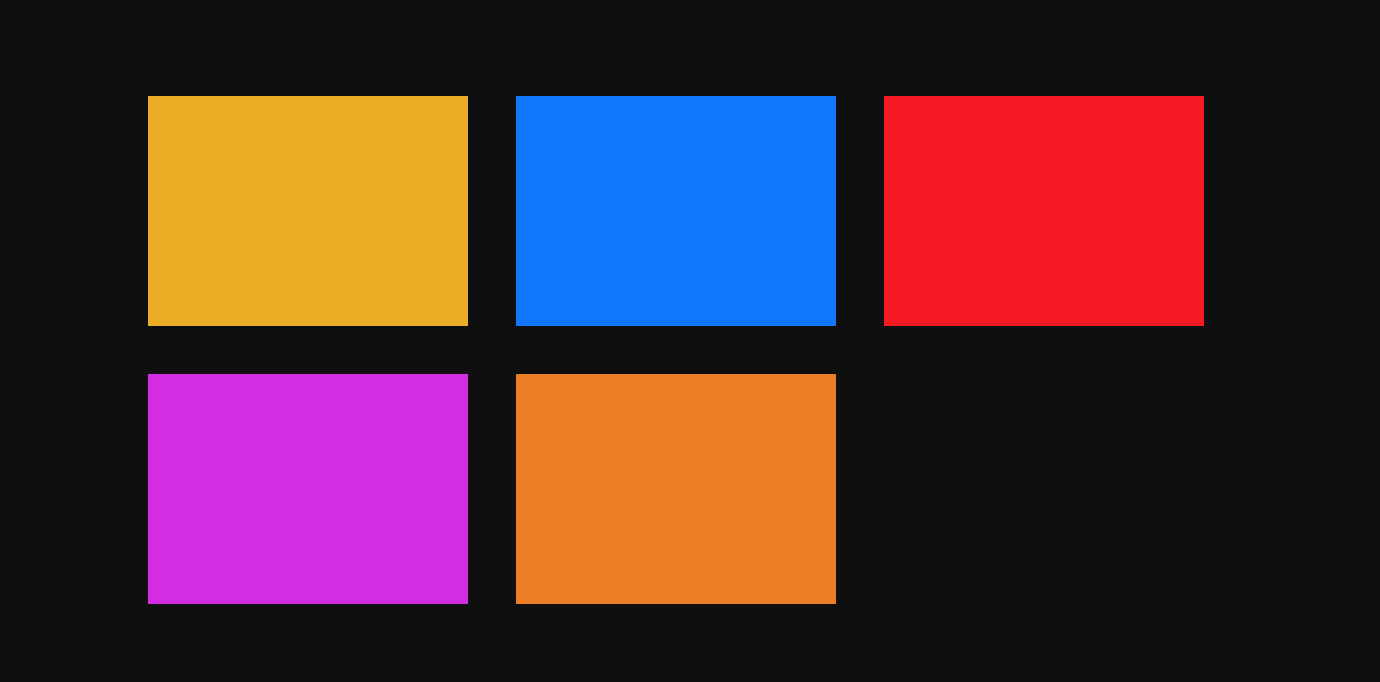
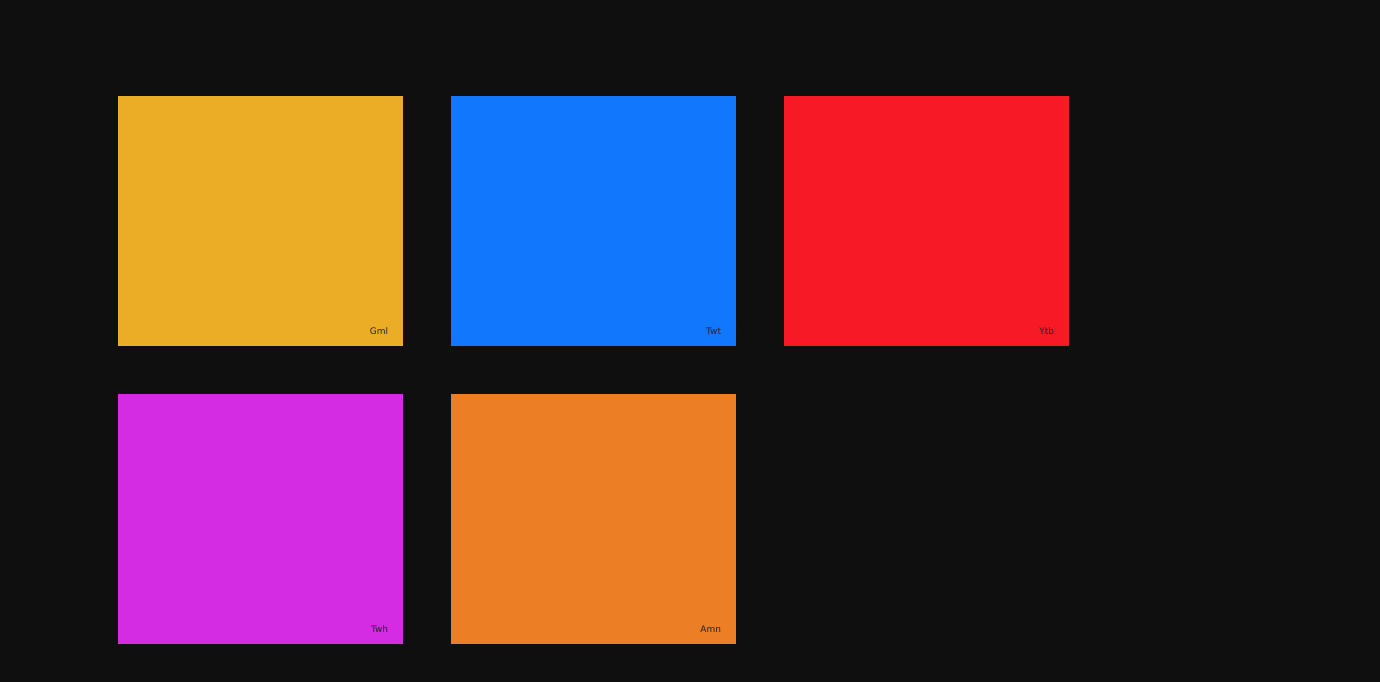
Before and after one commit to bligor/new_tab_custom, a plain HTML site: page main.html in a window 1280 px wide. Shown: the whole page, 1380 px wide, since content can reach past the window. Drawn offline with nearby package versions, Linux system fonts and the light colour scheme.

Commit message:
fix style

```diff
--- a/boxes.json
+++ b/boxes.json
@@ -1,31 +1,31 @@
 {
     "boxes": [
         {
-            "title": "Gmail",
+            "title": "Gml",
             "color": "rgb(236, 173, 38)",
             "url": "https://mail.google.com",
             "order": 1
         },
         {
-            "title": "Twitter",
+            "title": "Twt",
             "color": "rgb(17, 119, 253)",
             "url": "https://twitter.com/home",
             "order": 2
         },
         {
-            "title": "Youtube",
+            "title": "Ytb",
             "color": "rgb(247, 25, 36)",
             "url": "https://www.youtube.com/",
             "order": 3
         },
         {
-            "title": "Twitch",
+            "title": "Twh",
             "color": "rgb(211, 44, 226)",
             "url": "https://www.twitch.tv/",
             "order": 4
         },
         {
-            "title": "Amazon",
+            "title": "Amn",
             "color": "rgb(236, 127, 38)",
             "url": "https://www.amazon.es/",
             "order": 5
--- a/scrpit.js
+++ b/scrpit.js
@@ -24,27 +24,15 @@ $(document).ready(function () {
                     $('<a>').prop({
                         id: 'a' + index,
                         href: box.url,
-                        //innerHTML: function() { if(text){box.title}}
-                    })
+                    }).append(
+                        $('<label>').prop({
+                            id: 'label' + index,
+                            innerHTML: box.title
+                        })
+                    )
                 );
             });
         });
+
+    jQuery.event.trigger({ type: 'keypress', which: 76, ctrlKey: true });
 });
-
-function getPosition(order) {
-    console.log(order);
-    switch (order) {
-        case 1:
-            console.log("wer 1");
-            return 'margin-top: 20; margin-left: 20';
-        case 2:
-            console.log("wer 2");
-            return 'margin-top: 20; margin-left: 270';
-        case 3:
-            console.log("wer 3");
-            return 'margin-top: 20; margin-left: 520';
-        default:
-            console.log("wer");
-            return 'margin-top: 20; margin-left: 520';
-    }
-}
--- a/style.css
+++ b/style.css
@@ -1,6 +1,5 @@
 .box {
-  height: 230px;
-  width: 230px;
+  height: 250px;
 }
 
 a {
@@ -9,15 +8,23 @@ a {
   width: 100%;
   color: inherit !important; /* blue colors for links too */
   text-decoration: inherit !important; /* no underline */
-  font-family: "Times New Roman", Times, serif;
+  display: flex;
+  justify-content: right;
+  align-items: flex-end;
+}
+
+label {
+  font-size: 9px;
+  font-family: "Lucida Sans", "Lucida Sans Regular", "Lucida Grande",
+    "Lucida Sans Unicode", Geneva, Verdana, sans-serif;
 }
 
 body {
   background-color: #0f0f0f !important;
 }
 
-.container{
-	margin-left: 100px !important;
-	margin-right: 100px !important;
-	max-width: 100% !important;
+.m {
+  margin-left: 100px !important;
+  margin-right: 100px !important;
+  max-width: 100% !important;
 }
```
